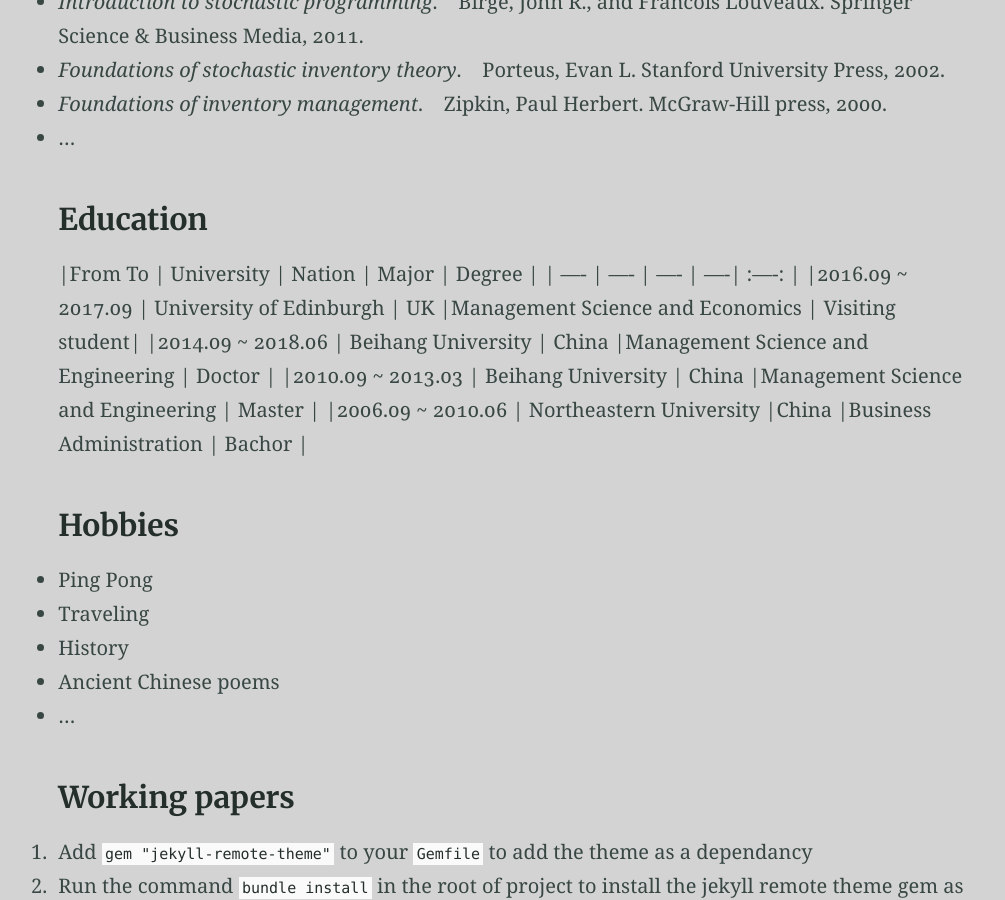
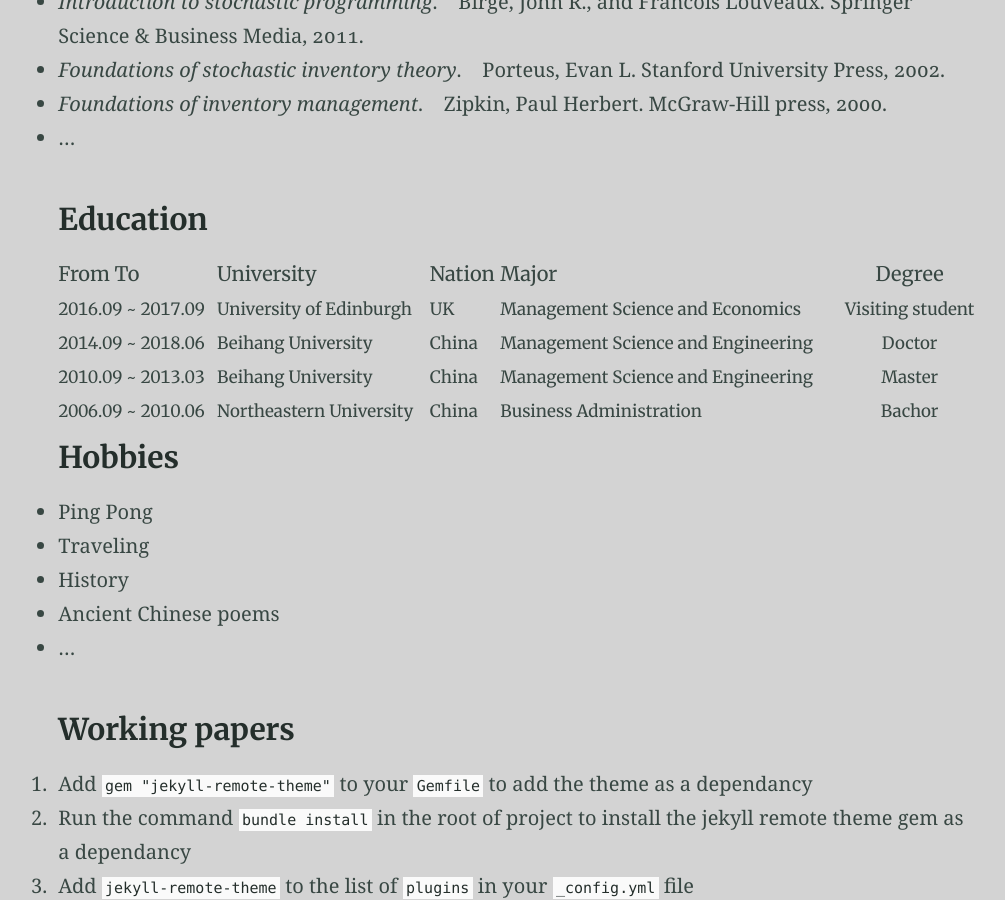
Before and after one commit to RobinChen121/robinchen121.github.io-12, a Jekyll site: the page built from index.md, in a window 1280 px wide and 900 px high, scrolled down 1495 px. Shown: the whole window, without its empty margins (121-1126 px from the left). Built offline with Jekyll 4.4.1, drawn with Linux system fonts in a browser that asks for light colours; our own code applies the rules of GitHub Pages for plain Markdown files.

Commit message:
test table change

```diff
--- a/index.md
+++ b/index.md
@@ -36,13 +36,14 @@ I have not been in the major of mathematics. However, I have been learning the f
 - ...
 
 ### Education
+
 |From To | University | Nation | Major | Degree |
 |     ---- |         ---- |     ---- |     ----|   :----: |
 |2016.09 ~ 2017.09 | University of Edinburgh | UK |Management Science and Economics | Visiting student|
 |2014.09 ~ 2018.06 | Beihang University | China  |Management Science and Engineering | Doctor |
 |2010.09 ~ 2013.03 | Beihang University | China |Management Science and Engineering | Master |
 |2006.09 ~ 2010.06 | Northeastern University |China |Business Administration | Bachor |
-{:.mbtablestyle}
+{:.table-striped}
 
 ### Hobbies
 - Ping Pong
```
